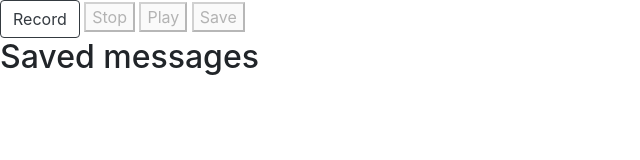
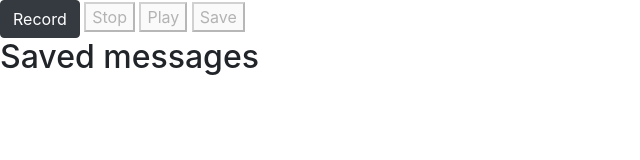
Before and after one commit to lovanyblom/vad-tror-du, a website: page public/index.html in a window 1280 px wide. Shown: the whole page, without its empty margins (0-640 px from the left). Drawn offline with nearby package versions, Linux system fonts and the light colour scheme; no server answers.

Commit message:
ny button

```diff
--- a/public/index.html
+++ b/public/index.html
@@ -13,7 +13,7 @@
     </style>
   </head>
   <body>
-    <button type="button" class="btn btn-outline-dark" id="record">Record</button>
+    <button type="button" class="btn btn-dark" id="record">Record</button>
     <button id="stop" disabled>Stop</button>
     <button id="play" disabled>Play</button>
     <button id="save" disabled>Save</button>
```
